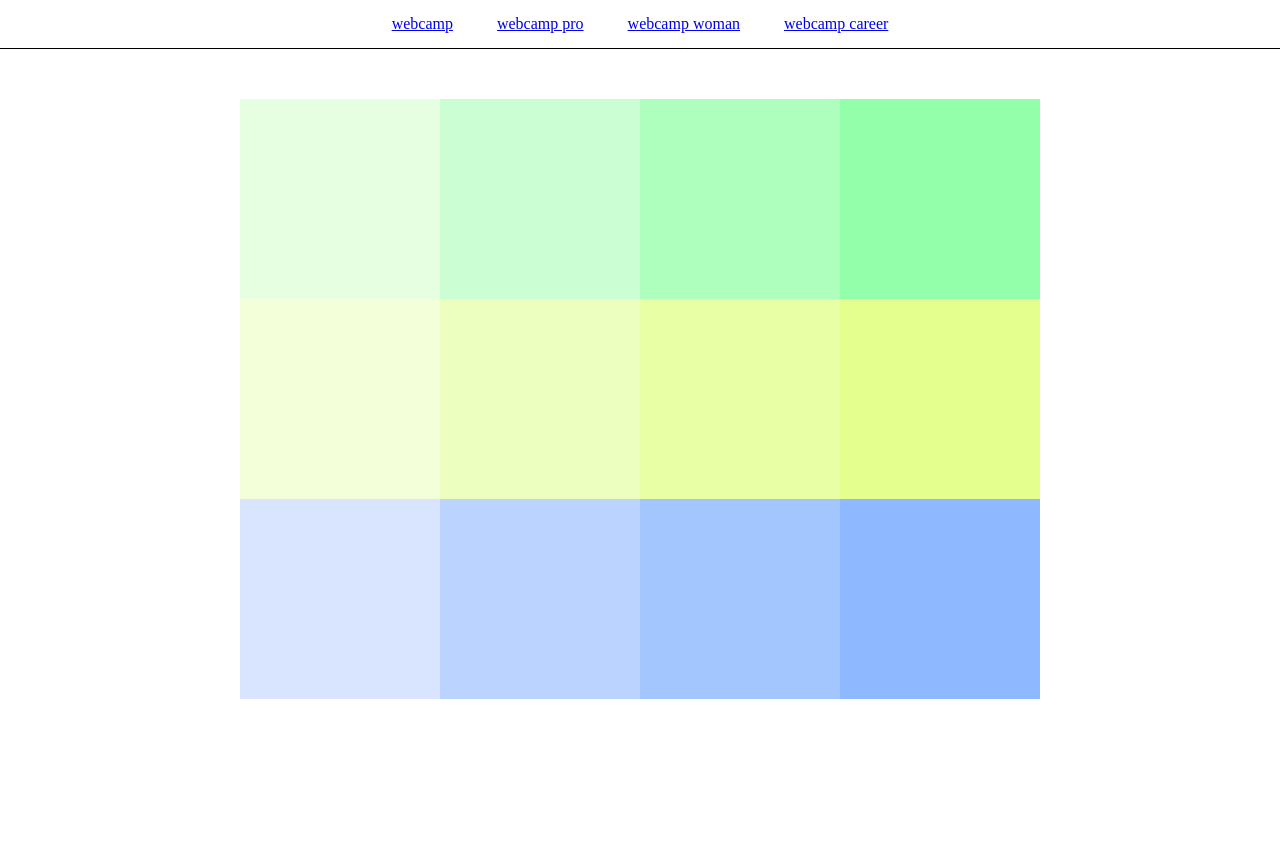
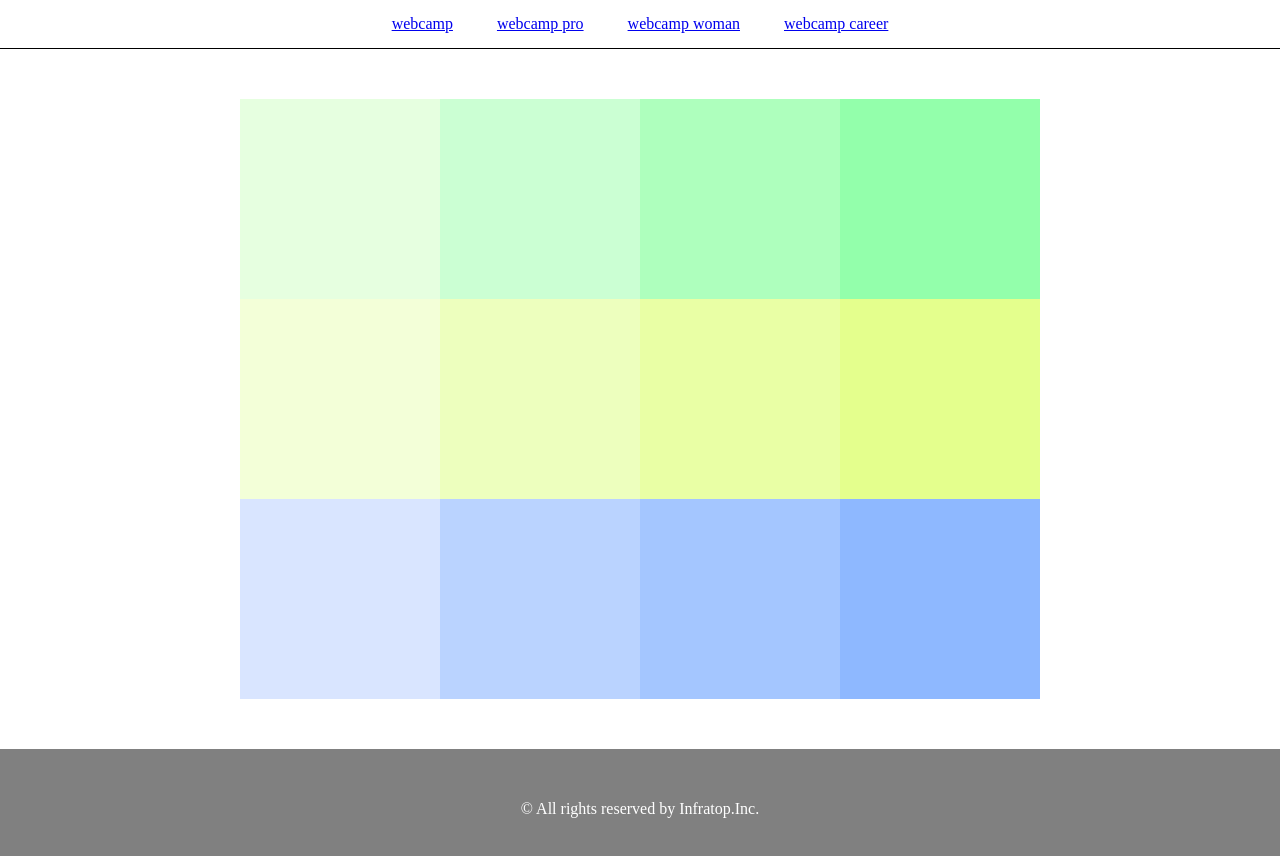
Before and after one commit to SShinjo/1_html-css-lesson, a plain HTML site: page 1-5/index.html in a window 1280 px wide. Shown: the part 78-934 px from the top of the page. Before the commit the page ends 827 px from the top, so only its background shows below. Drawn offline with Linux system fonts and the light colour scheme.

Commit message:
[add]1-5

```diff
--- a/1-5/index.html
+++ b/1-5/index.html
@@ -34,6 +34,8 @@
 			<div class="box"></div>
 			</div>
 		</main>
-		<footer></footer>
+		<footer>
+			<p>© All rights reserved by Infratop.Inc.</p>
+		</footer>
 	</body>
 </html>
--- a/1-5/style.css
+++ b/1-5/style.css
@@ -94,3 +94,14 @@ main {
 .box:last-child {
 	background: #8eb8ff;
 }
+
+footer {
+	width: 100%;
+	height: 120px;
+	background: gray;
+}
+
+footer p {
+	line-height: 120px;
+	color: #fff;
+}
```
